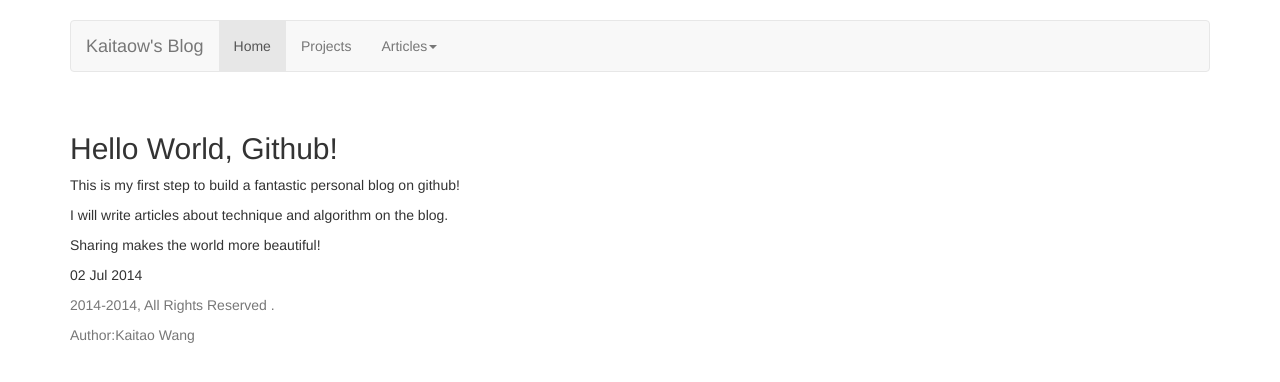
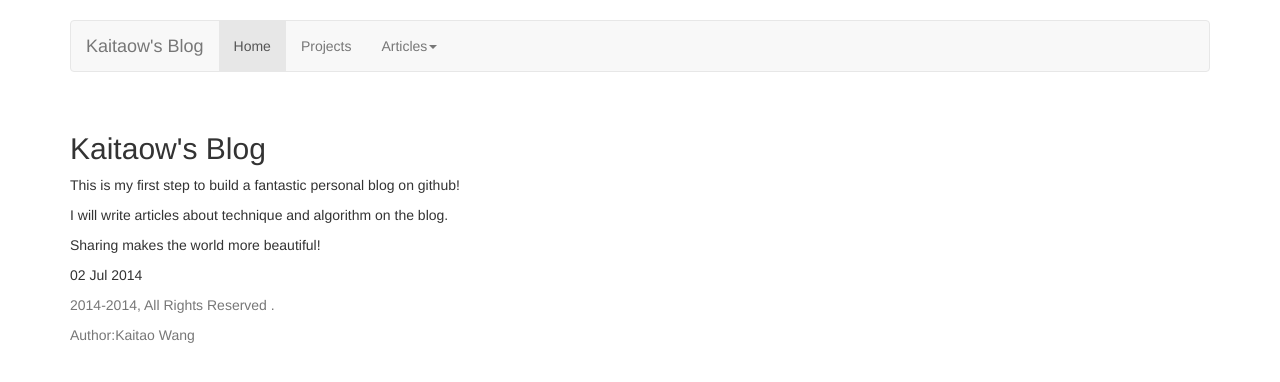
Before and after one commit to kaitaow/blog, a Jekyll site: the page built from _posts/2014-07-02-demo.html, in a window 1280 px wide. Shown: the top 382 px of the page. Built offline with Jekyll 4.4.1, drawn with Linux system fonts in a browser that asks for light colours; nearby versions of some CDN libraries.

Commit message:
Layout
modify the layout of some articles

```diff
--- a/_posts/2014-07-02-demo.html
+++ b/_posts/2014-07-02-demo.html
@@ -1,6 +1,6 @@
 ---
 layout: template
-title: Hello World, Github!
+title: Kaitaow's Blog
 ---
 <h2>{{ page.title }}</h2>
 <p>This is my first step to build a fantastic personal blog on github!</p>
--- a/_posts/2014-07-08-begin.html
+++ b/_posts/2014-07-08-begin.html
@@ -1,7 +1,6 @@
-
 ---
 layout: template
-title: the Beginning of Summber Intern
+title: Kaitaow's Blog
 ---
 <h2>{{ page.title }}</h2>
 <p>Tomorrow,2014 July 4th,is the first day of my summber intern in Microsoft.</p>
```
